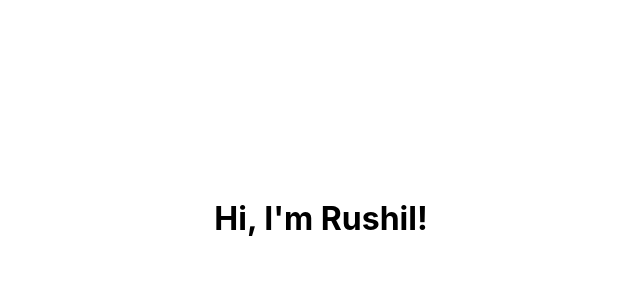
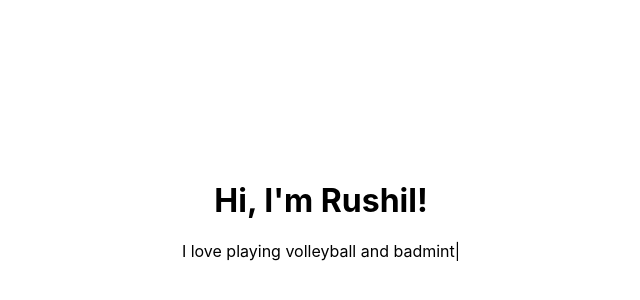
Before and after one commit to silverAndroid/silverAndroid.github.io, a Next.js app: page / in a window 1280 px wide. Shown: the part 182-482 px from the top of the page, without its empty margins (319-959 px from the left). Built offline with nearby package versions, Linux system fonts and the light colour scheme.

Commit message:
feat: added Typed.js for "about me" section

```diff
--- /dev/null
+++ b/components/Typed.tsx
@@ -0,0 +1,26 @@
+import React, { useEffect, useRef } from "react";
+import Typed, { TypedOptions } from "typed.js";
+
+export interface TypedComponentProps extends TypedOptions {
+  as?: React.ElementType;
+}
+
+export function TypedComponent({
+  as: WrapperComponent = "span",
+  ...typedOptions
+}: TypedComponentProps) {
+  const typed = useRef<Typed>();
+  const el = useRef<React.ReactNode>();
+
+  useEffect(() => {
+    if (el.current) {
+      typed.current = new Typed(el.current as Element, typedOptions);
+    }
+
+    return () => {
+      typed.current?.destroy();
+    };
+  }, [el]);
+
+  return <WrapperComponent ref={el}></WrapperComponent>;
+}
--- a/package.json
+++ b/package.json
@@ -10,7 +10,8 @@
   "dependencies": {
     "next": "10.1.3",
     "react": "17.0.2",
-    "react-dom": "17.0.2"
+    "react-dom": "17.0.2",
+    "typed.js": "^2.0.12"
   },
   "devDependencies": {
     "@types/react": "^17.0.3"
--- a/pages/index.tsx
+++ b/pages/index.tsx
@@ -1,9 +1,36 @@
+import { TypedComponent } from "../components/Typed";
 import styles from "../styles/Home.module.css";
+
+const strings = [
+  "making web apps using Angular and React.js",
+  "playing volleyball and badminton",
+  "writing backends using Node.js",
+  "watching anime",
+  "developing mobile apps (native or cross-platform)",
+  "trying new technologies like React Native and Nest.js",
+];
 
 export default function Home() {
   return (
     <div className={styles['page-container']}>
       <h1>Hi, I'm Rushil!</h1>
+      <p
+        className={styles['typed-wrapper']}
+        aria-label={
+          "I love " +
+          strings
+            .map((str, i) => `${i === strings.length - 1 ? "and " : ""}${str}`)
+            .join(", ")
+        }
+      >
+        <TypedComponent
+          strings={strings.map((str) => `I love ${str}`)}
+          typeSpeed={30}
+          loop={true}
+          backSpeed={50}
+          backDelay={1000}
+        ></TypedComponent>
+      </p>
     </div>
   );
 }
--- a/styles/Home.module.css
+++ b/styles/Home.module.css
@@ -5,3 +5,7 @@
   align-items: center;
   height: 100vh;
 }
+
+.typed-wrapper {
+  margin-top: 0;
+}
```
Also changed, not shown: 1 other file (tests, documents, lock files or other folders).
